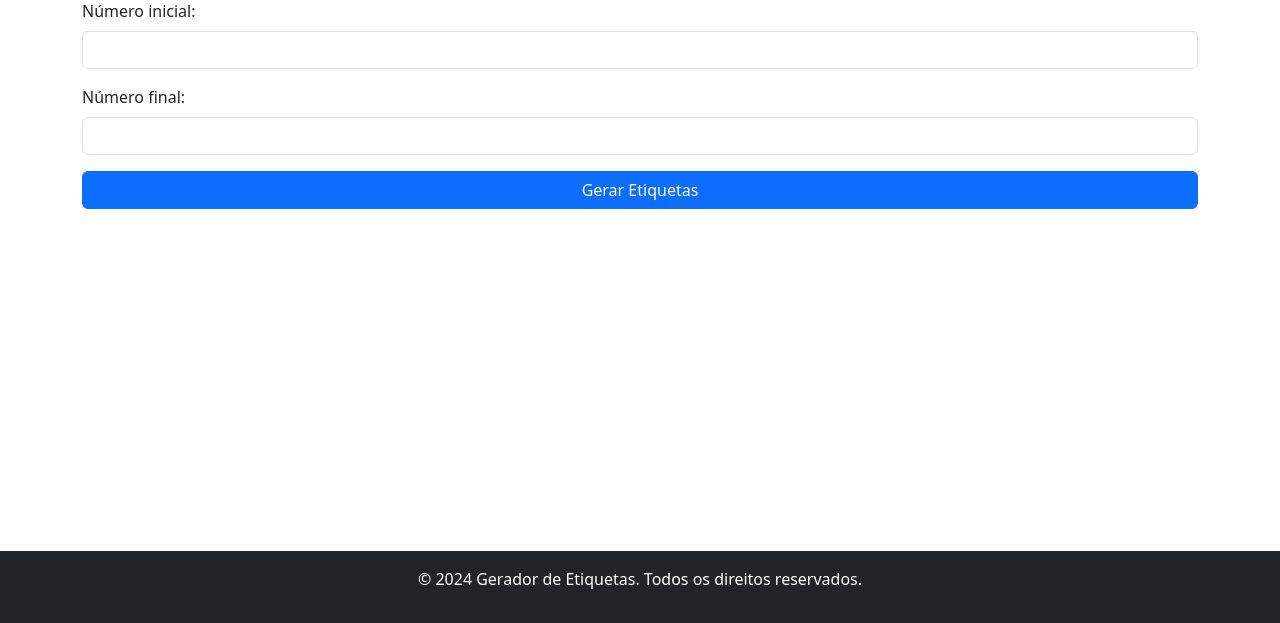
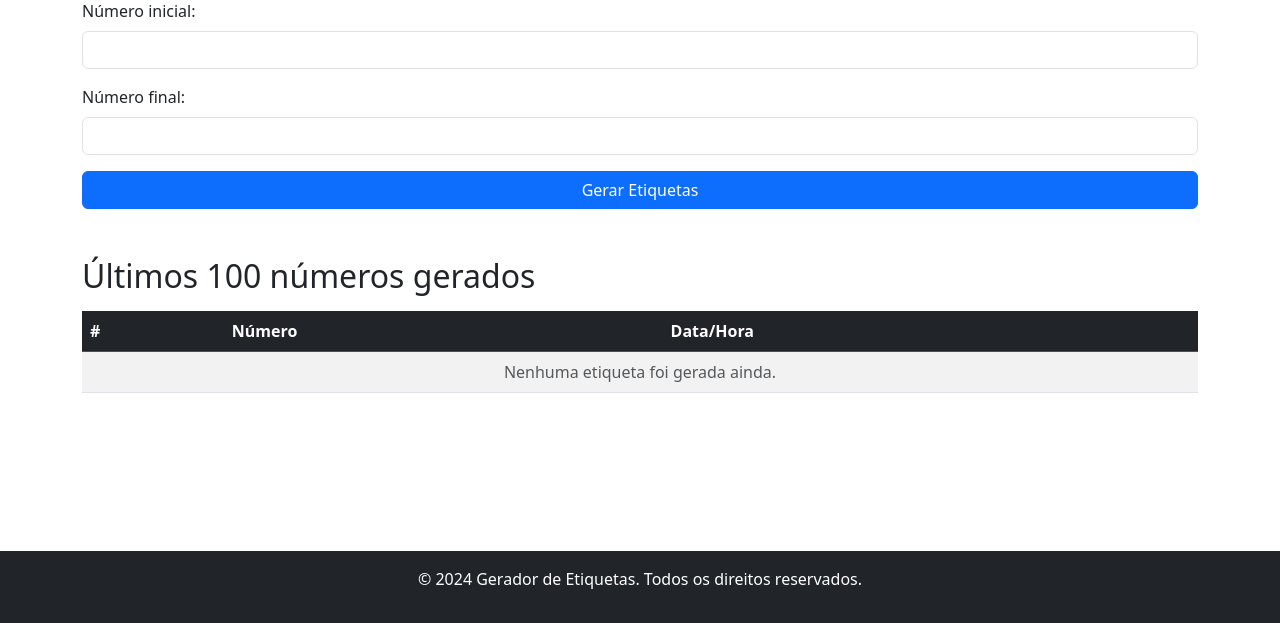
Before and after one commit to eliezerazevedo/Gerador-Patrimonio, a Flask app: template templates/index.html in a window 1280 px wide. Shown: the part 177-800 px from the top of the page. Run offline with Flask 3, Linux system fonts and the light colour scheme; the template is opened without the code that fills it, so the values that code supplies are empty; some libraries are stand-ins or nearby versions.

Commit message:
Add files via upload

```diff
--- a/app.py
+++ b/app.py
@@ -3,8 +3,31 @@ import qrcode
 from io import BytesIO
 import base64
 from PIL import Image, ImageDraw, ImageFont
+import os
+import sqlite3
 
+# Configuração do Flask
 app = Flask(__name__)
+
+# Configuração do banco de dados SQLite
+db_path = os.path.join(os.getcwd(), "db", "etiquetas.db")
+os.makedirs(os.path.dirname(db_path), exist_ok=True)
+
+def init_db():
+    """Inicializa o banco de dados."""
+    with sqlite3.connect(db_path) as conn:
+        cursor = conn.cursor()
+        cursor.execute("""
+            CREATE TABLE IF NOT EXISTS etiquetas (
+                id INTEGER PRIMARY KEY AUTOINCREMENT,
+                numero INTEGER NOT NULL,
+                data_hora DATETIME DEFAULT CURRENT_TIMESTAMP
+            )
+        """)
+        conn.commit()
+
+# Inicializa o banco de dados
+init_db()
 
 @app.route("/", methods=["GET", "POST"])
 def home():
@@ -26,36 +49,35 @@ def home():
 
         # Gera as etiquetas para o intervalo de números
         etiquetas = []
+        numeros_gerados = []
         for numero in range(numero_inicial, numero_final + 1):
             # Define o link com o número inserido
             whatsapp_link = f"https://wa.me/556232742369?text=Ol%C3%A1%2C+preciso+de+suporte+para+meu+equipamento%2C+N%C2%BA+de+patrim%C3%B4nio%3A+{numero:04}"
 
             # Gera o QR code com o link
-            qr = qrcode.QRCode(version=1, box_size=15, border=5)  # Aumenta o box_size para maior resolução
+            qr = qrcode.QRCode(version=1, box_size=15, border=5)
             qr.add_data(whatsapp_link)
             qr.make(fit=True)
             qr_img = qr.make_image(fill_color="black", back_color="white")
 
             # Gera a etiqueta com o número e QR code
-            etiqueta = Image.new("RGB", (600, 300), "white")  # Aumenta o tamanho da imagem
+            etiqueta = Image.new("RGB", (600, 300), "white")
             draw = ImageDraw.Draw(etiqueta)
 
             # Define a fonte
             try:
-                font = ImageFont.truetype("arialbd.ttf", 18)  # Aumenta o tamanho da fonte
+                font = ImageFont.truetype("arialbd.ttf", 18)
             except IOError:
                 try:
-                    # Caso a fonte Arial não esteja disponível, tenta uma fonte sans-serif alternativa
-                    font = ImageFont.truetype("DejaVuSans-Bold.ttf", 18)  # DejaVuSans Bold, comum em sistemas Linux
+                    font = ImageFont.truetype("DejaVuSans-Bold.ttf", 18)
                 except IOError:
-                    # Caso nenhuma fonte seja encontrada, utiliza a fonte padrão
                     font = ImageFont.load_default()
 
             # Adiciona o número à etiqueta
             draw.text((220, 220), f"PAT{numero:04}", fill="black", font=font)
 
             # Adiciona o QR code à etiqueta
-            qr_img = qr_img.resize((180, 180))  # Ajusta o tamanho do QR code
+            qr_img = qr_img.resize((180, 180))
             etiqueta.paste(qr_img, (425, 135))
 
             # Converte a imagem para base64
@@ -65,11 +87,29 @@ def home():
             img_base64 = base64.b64encode(buffer.getvalue()).decode('utf-8')
 
             etiquetas.append(img_base64)
+            numeros_gerados.append(numero)
+
+        # Armazena os números gerados no banco de dados
+        with sqlite3.connect(db_path) as conn:
+            cursor = conn.cursor()
+            for numero in numeros_gerados:
+                cursor.execute("INSERT INTO etiquetas (numero) VALUES (?)", (numero,))
+
+            # Mantém apenas os 100 últimos registros
+            cursor.execute("DELETE FROM etiquetas WHERE id NOT IN (SELECT id FROM etiquetas ORDER BY id DESC LIMIT 100)")
+            conn.commit()
 
         # Renderiza a página de impressão
         return render_template("print.html", etiquetas=etiquetas)
 
-    return render_template("index.html")
+    # Recupera os 100 últimos números impressos
+    with sqlite3.connect(db_path) as conn:
+        cursor = conn.cursor()
+        cursor.execute("SELECT numero, data_hora FROM etiquetas ORDER BY id DESC LIMIT 100")
+        etiquetas_anteriores = cursor.fetchall()
+
+    return render_template("index.html", etiquetas_anteriores=etiquetas_anteriores)
+
 
 if __name__ == "__main__":
     app.run(host="0.0.0.0", port=5997, debug=True)
--- /dev/null
+++ b/requirements.txt
@@ -0,0 +1,3 @@
+Flask==3.0.0
+qrcode==7.4
+pillow==9.4.0
--- a/templates/index.html
+++ b/templates/index.html
@@ -5,10 +5,8 @@
     <meta name="viewport" content="width=device-width, initial-scale=1.0">
     <meta name="robots" content="noindex, nofollow">
     <title>Gerador de Patrimônio</title>
-    <!-- Link para o Bootstrap CSS -->
     <link href="https://cdn.jsdelivr.net/npm/bootstrap@5.3.0-alpha1/dist/css/bootstrap.min.css" rel="stylesheet">
     <style>
-        /* Estilo para garantir que o footer fique fixo na parte inferior */
         body {
             display: flex;
             flex-direction: column;
@@ -22,68 +20,63 @@
         }
         .content {
             flex: 1;
-            padding-bottom: 60px; /* Espaço para evitar sobreposição do footer */
+            padding-bottom: 60px;
         }
     </style>
-    <script>
-        // Função para validar os números antes de enviar o formulário
-        function validarFormulario() {
-            var numeroInicial = parseInt(document.getElementById('numero_inicial').value);
-            var numeroFinal = parseInt(document.getElementById('numero_final').value);
-
-            if (numeroInicial > numeroFinal) {
-                alert("O número inicial não pode ser maior que o número final.");
-                return false; // Impede o envio do formulário
-            }
-            return true; // Permite o envio do formulário
-        }
-
-        // Função para garantir que o campo só aceite números inteiros
-        function validarNumero(event) {
-            var input = event.target;
-            var valor = input.value;
-
-            // Substitui qualquer caractere não numérico
-            input.value = valor.replace(/\D/g, '');
-        }
-
-        // Função para definir o ano dinamicamente no footer
-        window.onload = function() {
-            var ano = new Date().getFullYear(); // Obtém o ano atual
-            document.getElementById("anoFooter").innerText = ano; // Atualiza o texto do footer
-        };
-    </script>
 </head>
 <body>
-    <!-- Header -->
     <header class="bg-primary text-white text-center py-3">
         <h1>Gerador de Patrimônio</h1>
         <p>Insira um intervalo de números para gerar as etiquetas.</p>
     </header>
 
-    <!-- Main content -->
     <div class="container mt-5 content">
-        <form method="post" onsubmit="return validarFormulario()">
+        <form method="post">
             <div class="mb-3">
                 <label for="numero_inicial" class="form-label">Número inicial:</label>
-                <input type="number" class="form-control" id="numero_inicial" name="numero_inicial" required oninput="validarNumero(event)">
+                <input type="number" class="form-control" id="numero_inicial" name="numero_inicial" required>
             </div>
             <div class="mb-3">
                 <label for="numero_final" class="form-label">Número final:</label>
-                <input type="number" class="form-control" id="numero_final" name="numero_final" required oninput="validarNumero(event)">
+                <input type="number" class="form-control" id="numero_final" name="numero_final" required>
             </div>
             <div class="d-grid gap-2">
                 <button type="submit" class="btn btn-primary">Gerar Etiquetas</button>
             </div>
         </form>
+
+        <h2 class="mt-5">Últimos 100 números gerados</h2>
+        <table class="table table-striped table-hover mt-3">
+            <thead class="table-dark">
+                <tr>
+                    <th scope="col">#</th>
+                    <th scope="col">Número</th>
+                    <th scope="col">Data/Hora</th>
+                </tr>
+            </thead>
+            <tbody>
+                {% if etiquetas_anteriores %}
+                    {% for etiqueta in etiquetas_anteriores %}
+                    <tr>
+                        <td>{{ loop.index }}</td>
+                        <td>PAT{{ "%04d" | format(etiqueta[0]) }}</td>
+                        <td>{{ etiqueta[1] }}</td>
+                    </tr>
+                    {% endfor %}
+                {% else %}
+                <tr>
+                    <td colspan="3" class="text-center text-muted">Nenhuma etiqueta foi gerada ainda.</td>
+                </tr>
+                {% endif %}
+            </tbody>
+        </table>
     </div>
 
-    <!-- Footer -->
     <footer class="bg-dark text-white text-center py-3 mt-5">
         <p>&copy; <span id="anoFooter"></span> Gerador de Etiquetas. Todos os direitos reservados.</p>
     </footer>
-
-    <!-- Link para o Bootstrap JS (opcional) -->
-    <script src="https://cdn.jsdelivr.net/npm/bootstrap@5.3.0-alpha1/dist/js/bootstrap.bundle.min.js"></script>
+    <script>
+        document.getElementById("anoFooter").innerText = new Date().getFullYear();
+    </script>
 </body>
 </html>
```
Also changed, not shown: docker-compose.yml (added, +18 -0 lines), db/etiquetas.db (added), 1 other file.
